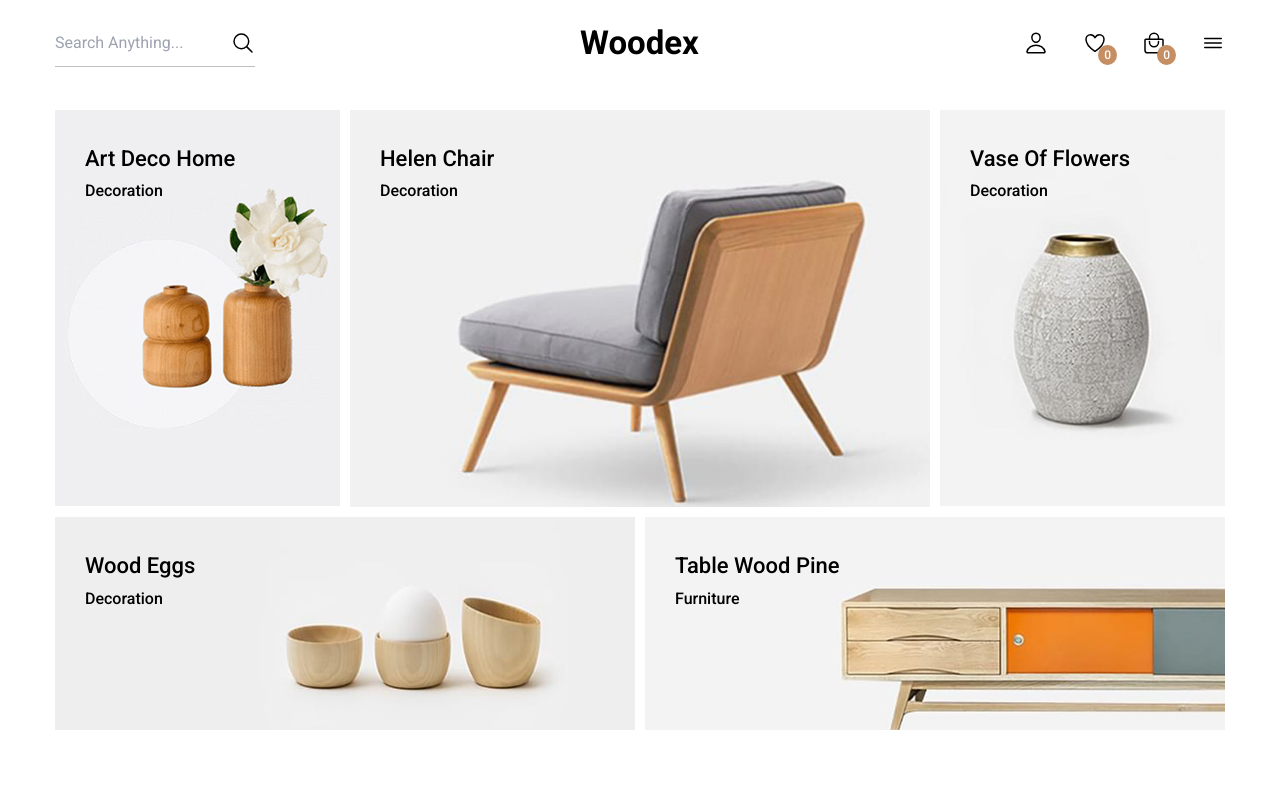
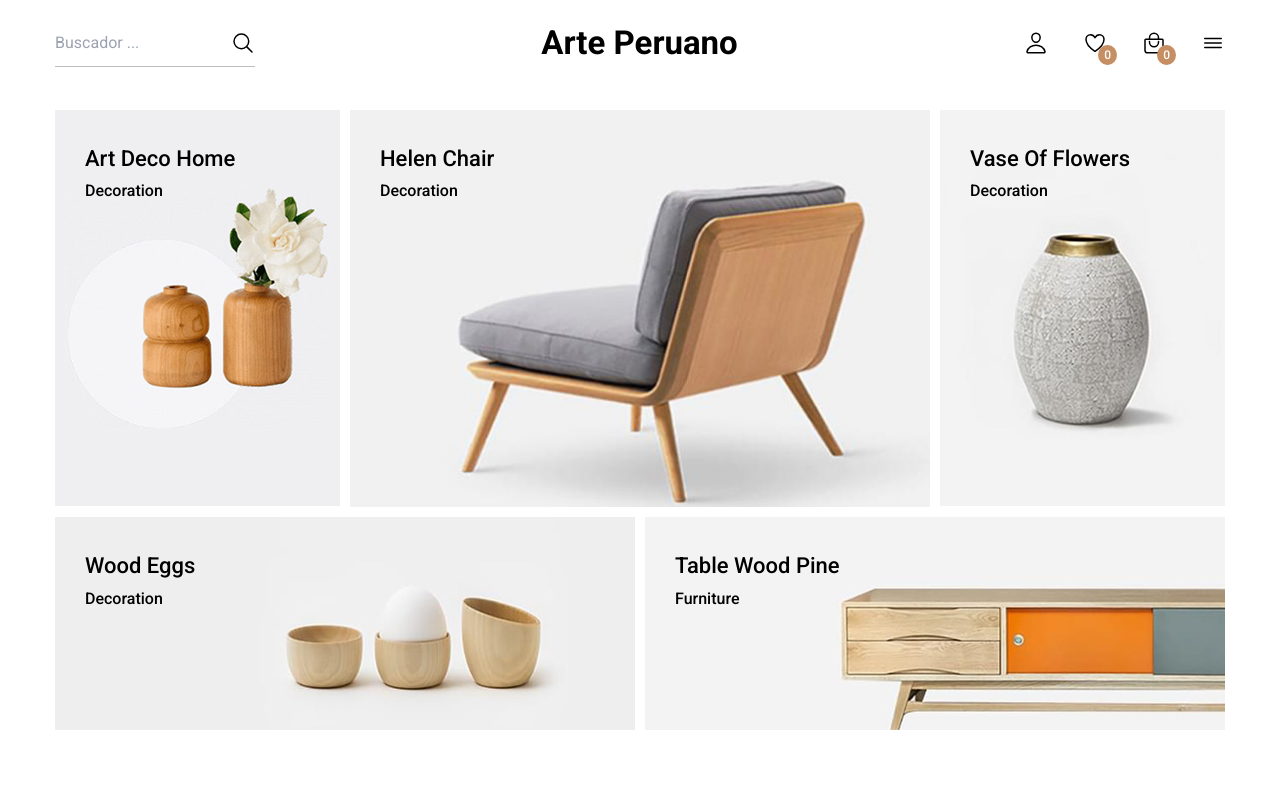
Before and after one commit to kevinAguilar13/trabajo-grupal-web, a plain HTML site: page index.html in a window 1280 px wide. Shown: the top 800 px of the page. Drawn offline with nearby package versions, Linux system fonts and the light colour scheme; a web font is replaced by a local one.

Commit message:
modificando-header

```diff
--- a/index.html
+++ b/index.html
@@ -9,14 +9,15 @@
   <!--
     - primary meta tag
   -->
-  <title>Woodex - Get Quality Furniture</title>
-  <meta name="title" content="Woodex - Get Quality Furniture">
-  <meta name="description" content="This is an eCommerce html template made by codewithsadee">
+  <title>Arte Peruano</title>
+  <meta name="title" content="Arte Peruano">
+  <meta name="description"
+    content="Tienda online de artesanías peruanas, textiles andinos, cerámica, productos de alpaca y cultura tradicional del Perú.">
 
   <!--
     - favicon
   -->
-  <link rel="shortcut icon" href="./favicon.svg" type="image/svg+xml">
+  <link rel="shortcut icon" href="./logo.svg">
 
   <!--
     - custom css link
@@ -52,12 +53,12 @@
     <div class="container">
 
       <div class="input-wrapper">
-        <input type="search" name="search" placeholder="Search Anything..." class="input-field">
+        <input type="search" name="search" placeholder="Buscador ..." class="input-field">
 
         <ion-icon name="search-outline" aria-hidden="true"></ion-icon>
       </div>
 
-      <a href="#" class="logo">Woodex</a>
+      <a href="#" class="logo">Arte Peruano</a>
 
       <div class="header-action">
 
```
Also changed, not shown: favicon.svg (deleted), logo.svg (added).
